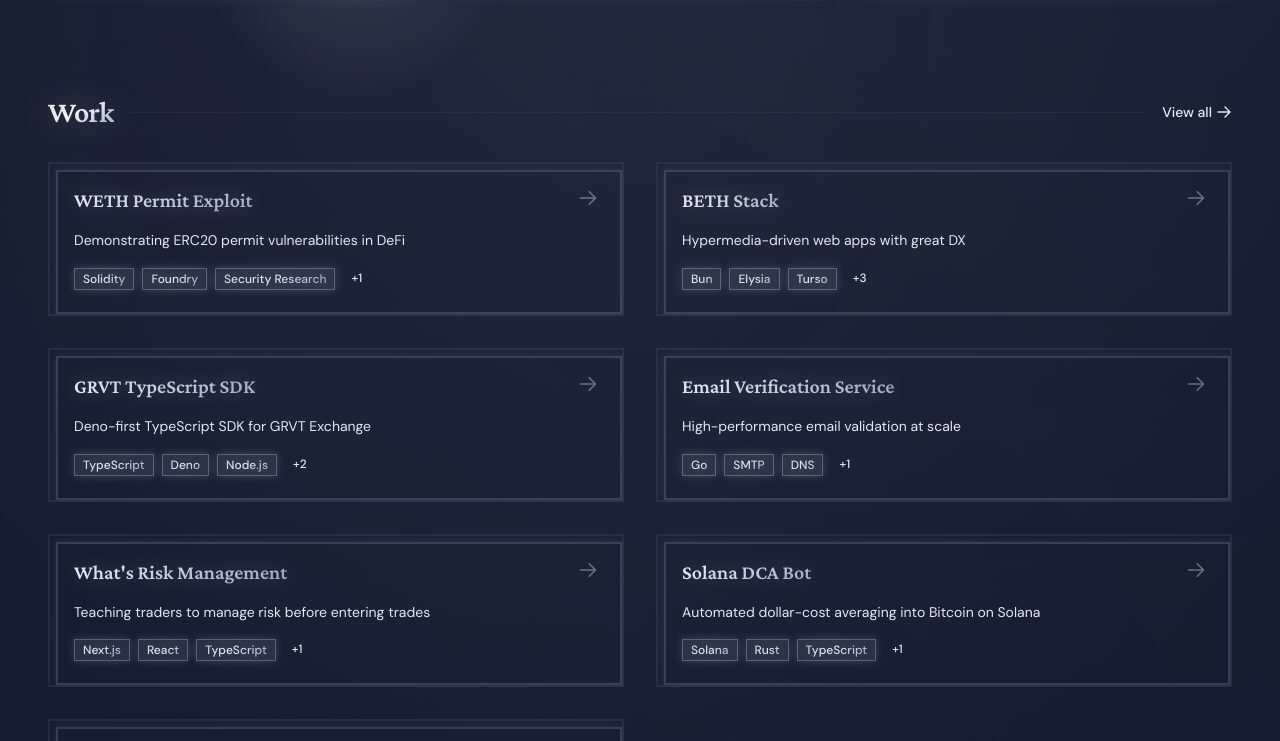
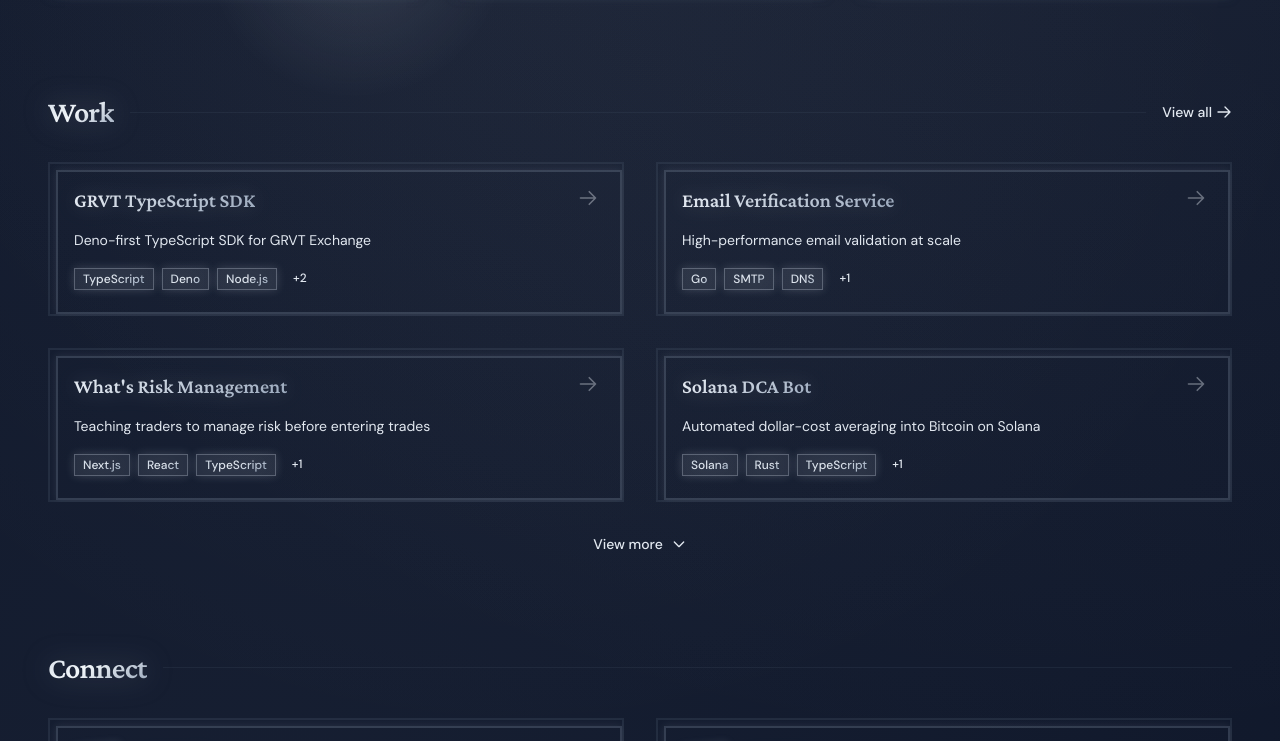
Before and after one commit to wezzcoetzee/wezzcoetzee, a Next.js app: page / in a window 1280 px wide. Shown: the part 1092-1833 px from the top of the page. Built offline with nearby package versions, Linux system fonts and the light colour scheme.

Commit message:
feat: redo projects

```diff
--- a/src/app/page.tsx
+++ b/src/app/page.tsx
@@ -46,6 +46,11 @@ export default function Home() {
       workExample: [
         {
           '@type': 'CreativeWork',
+          name: 'Solidity Tips and Tricks',
+          url: 'https://wezzcoetzee.com/work/solidity-tips-and-tricks/',
+        },
+        {
+          '@type': 'CreativeWork',
           name: 'WETH Permit Exploit',
           url: 'https://wezzcoetzee.com/work/weth-permit-exploit/',
         },
@@ -90,14 +95,6 @@ export default function Home() {
         type="application/ld+json"
         dangerouslySetInnerHTML={{ __html: JSON.stringify(structuredData) }}
       />
-
-      {/* Skip to main content link for screen readers */}
-      <a
-        href="#main-content"
-        className="sr-only focus:not-sr-only focus:absolute focus:top-4 focus:left-4 bg-primary text-primary-foreground px-4 py-2 z-50 focus:outline-none focus:ring-2 focus:ring-primary"
-      >
-        Skip to main content
-      </a>
 
       <main id="main-content" className="relative min-h-screen">
         <div className="container relative mx-auto px-6 md:px-12 py-12 md:py-24">
--- a/src/components/FeaturedWork.tsx
+++ b/src/components/FeaturedWork.tsx
@@ -1,7 +1,10 @@
 'use client';
 
+import { useState } from 'react';
 import Link from 'next/link';
 import { PROJECTS } from '@/data';
+
+const INITIAL_PROJECT_COUNT = 4;
 
 type ProjectCardProps = {
   project: (typeof PROJECTS)[number];
@@ -70,6 +73,10 @@ function ProjectCard({ project, index }: ProjectCardProps) {
 }
 
 export default function FeaturedWork() {
+  const [showAll, setShowAll] = useState(false);
+  const hasMoreProjects = PROJECTS.length > INITIAL_PROJECT_COUNT;
+  const visibleProjects = showAll ? PROJECTS : PROJECTS.slice(0, INITIAL_PROJECT_COUNT);
+
   return (
     <section className="space-y-8">
       <div className="flex items-center gap-4">
@@ -97,10 +104,34 @@ export default function FeaturedWork() {
       </div>
 
       <div className="grid grid-cols-1 md:grid-cols-2 gap-6 md:gap-8">
-        {PROJECTS.map((project, index) => (
+        {visibleProjects.map((project, index) => (
           <ProjectCard key={project.slug} project={project} index={index} />
         ))}
       </div>
+
+      {hasMoreProjects && (
+        <div className="flex justify-center">
+          <button
+            onClick={() => setShowAll(!showAll)}
+            className="text-sm font-medium text-muted-foreground hover:text-foreground transition-colors duration-300 flex items-center gap-2 group"
+          >
+            {showAll ? 'View less' : 'View more'}
+            <svg
+              className={`w-4 h-4 transition-transform duration-300 ${showAll ? 'group-hover:-translate-y-0.5' : 'group-hover:translate-y-0.5'}`}
+              fill="none"
+              viewBox="0 0 24 24"
+              stroke="currentColor"
+              strokeWidth={2}
+            >
+              <path
+                strokeLinecap="round"
+                strokeLinejoin="round"
+                d={showAll ? 'M5 15l7-7 7 7' : 'M19 9l-7 7-7-7'}
+              />
+            </svg>
+          </button>
+        </div>
+      )}
     </section>
   );
 }
--- a/src/data/projects.ts
+++ b/src/data/projects.ts
@@ -10,56 +10,6 @@ export type Project = {
 };
 
 export const PROJECTS: Project[] = [
-  {
-    slug: 'weth-permit-exploit',
-    title: 'WETH Permit Exploit',
-    tagline: 'Demonstrating ERC20 permit vulnerabilities in DeFi',
-    description:
-      "A security research project demonstrating a vulnerability in ERC20 token interactions. The exploit targets WETH's lack of a permit function, showing how an attacker can bypass authentication by submitting an empty signature to fraudulently transfer funds through a bank contract's accounting system.",
-    technologies: ['Solidity', 'Foundry', 'Security Research', 'DeFi'],
-    role: 'Author',
-    links: [
-      {
-        label: 'Read Article',
-        url: 'https://coinsbench.com/erc20-exploit-with-weth-1c4ea02a52d8',
-      },
-      {
-        label: 'View on GitHub',
-        url: 'https://github.com/wezzcoetzee/weth-permit-exploit',
-      },
-    ],
-    highlights: [
-      'Demonstrates real-world DeFi vulnerability',
-      'Shows how missing permit validation can be exploited',
-      'Built with Foundry testing framework',
-      'Educational resource for smart contract security',
-    ],
-  },
-  {
-    slug: 'beth-stack',
-    title: 'BETH Stack',
-    tagline: 'Hypermedia-driven web apps with great DX',
-    description:
-      'An opinionated hypermedia-driven web framework that prioritises developer experience while maintaining amazing performance. The BETH stack combines Bun as the runtime, Elysia as the web framework, Turso for serverless SQLite, and HTMX for interactive UIs without heavy JavaScript. Built to demonstrate how modern web apps can be fast, type-safe, and simple.',
-    technologies: ['Bun', 'Elysia', 'Turso', 'HTMX', 'TypeScript', 'Drizzle'],
-    role: 'Creator',
-    links: [
-      {
-        label: 'Read Article',
-        url: 'https://medium.com/@wezzcoetzee/the-beth-stack-c5887a606ed3',
-      },
-      {
-        label: 'View on GitHub',
-        url: 'https://github.com/wezzcoetzee/beth-stack',
-      },
-    ],
-    highlights: [
-      'Hypermedia-driven architecture using HTMX',
-      'End-to-end type safety with Elysia and TypeScript',
-      'Serverless edge database with Turso',
-      'Blazing fast runtime with Bun',
-    ],
-  },
   {
     slug: 'grvt-sdk',
     title: 'GRVT TypeScript SDK',
@@ -153,6 +103,77 @@ export const PROJECTS: Project[] = [
     ],
   },
   {
+    slug: 'solidity-tips-and-tricks',
+    title: 'Solidity Tips and Tricks',
+    tagline: 'Practical tips for your Solidity learning journey',
+    description:
+      'An article sharing practical tips and tricks learned along the Solidity development journey. Covers debugging with console.log, pragma version locking, handling Stack Too Deep errors, public variable getters, and working with nested mappings.',
+    technologies: ['Solidity', 'Hardhat', 'Smart Contracts', 'Web3'],
+    role: 'Author',
+    links: [
+      {
+        label: 'Read Article',
+        url: 'https://coinsbench.com/solidity-tips-and-trick-5201d08ce49f',
+      },
+    ],
+    highlights: [
+      'Debugging smart contracts with console.log',
+      'Why you should lock pragma versions',
+      'Solving Stack Too Deep errors',
+      'Working with nested mappings',
+    ],
+  },
+  {
+    slug: 'weth-permit-exploit',
+    title: 'WETH Permit Exploit',
+    tagline: 'Demonstrating ERC20 permit vulnerabilities in DeFi',
+    description:
+      "A security research project demonstrating a vulnerability in ERC20 token interactions. The exploit targets WETH's lack of a permit function, showing how an attacker can bypass authentication by submitting an empty signature to fraudulently transfer funds through a bank contract's accounting system.",
+    technologies: ['Solidity', 'Foundry', 'Security Research', 'DeFi'],
+    role: 'Author',
+    links: [
+      {
+        label: 'Read Article',
+        url: 'https://coinsbench.com/erc20-exploit-with-weth-1c4ea02a52d8',
+      },
+      {
+        label: 'View on GitHub',
+        url: 'https://github.com/wezzcoetzee/weth-permit-exploit',
+      },
+    ],
+    highlights: [
+      'Demonstrates real-world DeFi vulnerability',
+      'Shows how missing permit validation can be exploited',
+      'Built with Foundry testing framework',
+      'Educational resource for smart contract security',
+    ],
+  },
+  {
+    slug: 'beth-stack',
+    title: 'BETH Stack',
+    tagline: 'Hypermedia-driven web apps with great DX',
+    description:
+      'An opinionated hypermedia-driven web framework that prioritises developer experience while maintaining amazing performance. The BETH stack combines Bun as the runtime, Elysia as the web framework, Turso for serverless SQLite, and HTMX for interactive UIs without heavy JavaScript. Built to demonstrate how modern web apps can be fast, type-safe, and simple.',
+    technologies: ['Bun', 'Elysia', 'Turso', 'HTMX', 'TypeScript', 'Drizzle'],
+    role: 'Creator',
+    links: [
+      {
+        label: 'Read Article',
+        url: 'https://medium.com/@wezzcoetzee/the-beth-stack-c5887a606ed3',
+      },
+      {
+        label: 'View on GitHub',
+        url: 'https://github.com/wezzcoetzee/beth-stack',
+      },
+    ],
+    highlights: [
+      'Hypermedia-driven architecture using HTMX',
+      'End-to-end type safety with Elysia and TypeScript',
+      'Serverless edge database with Turso',
+      'Blazing fast runtime with Bun',
+    ],
+  },
+  {
     slug: 'printable-cv',
     title: 'Printable CV',
     tagline: 'A hostable CV that prints beautifully',
```
